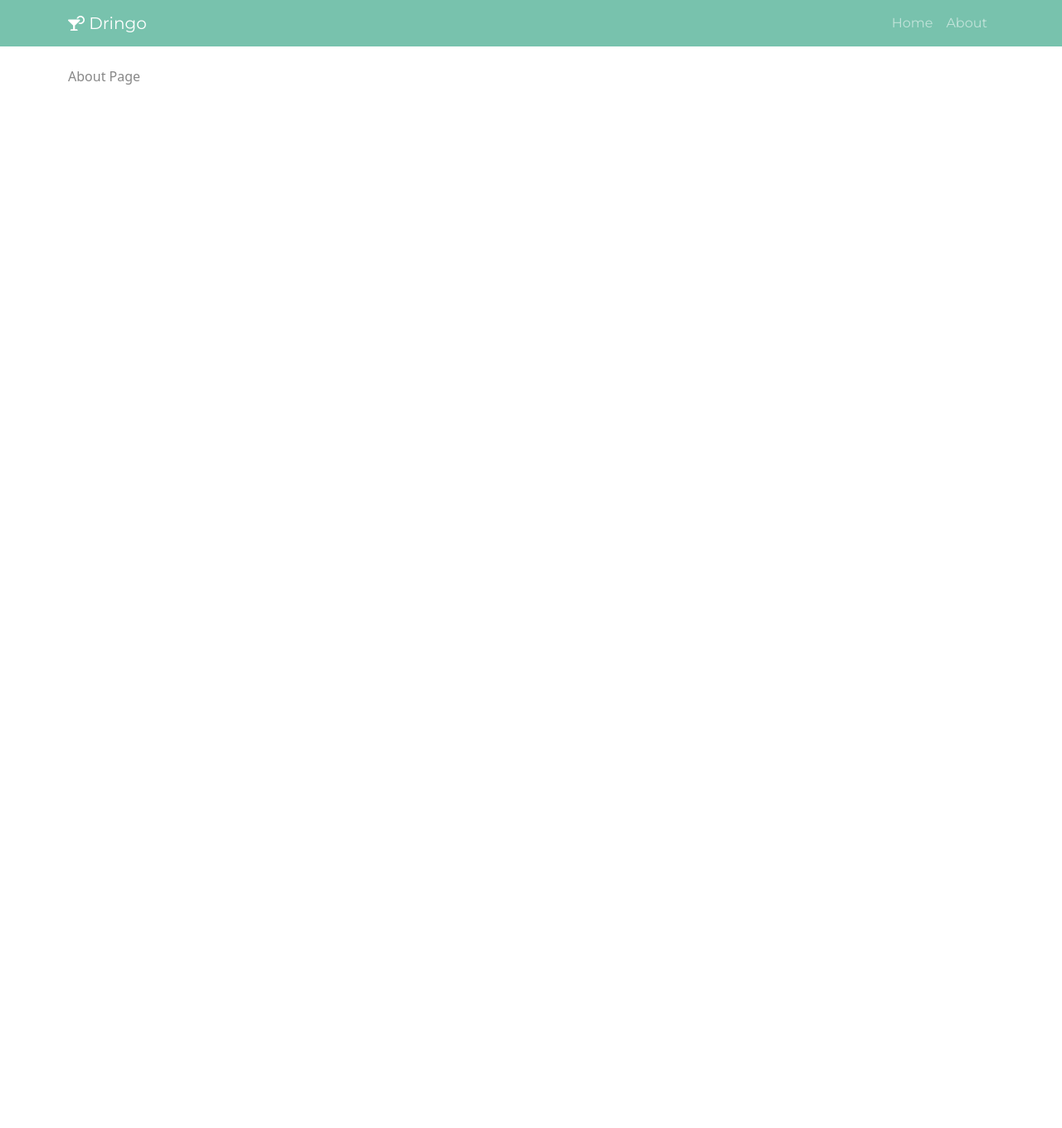
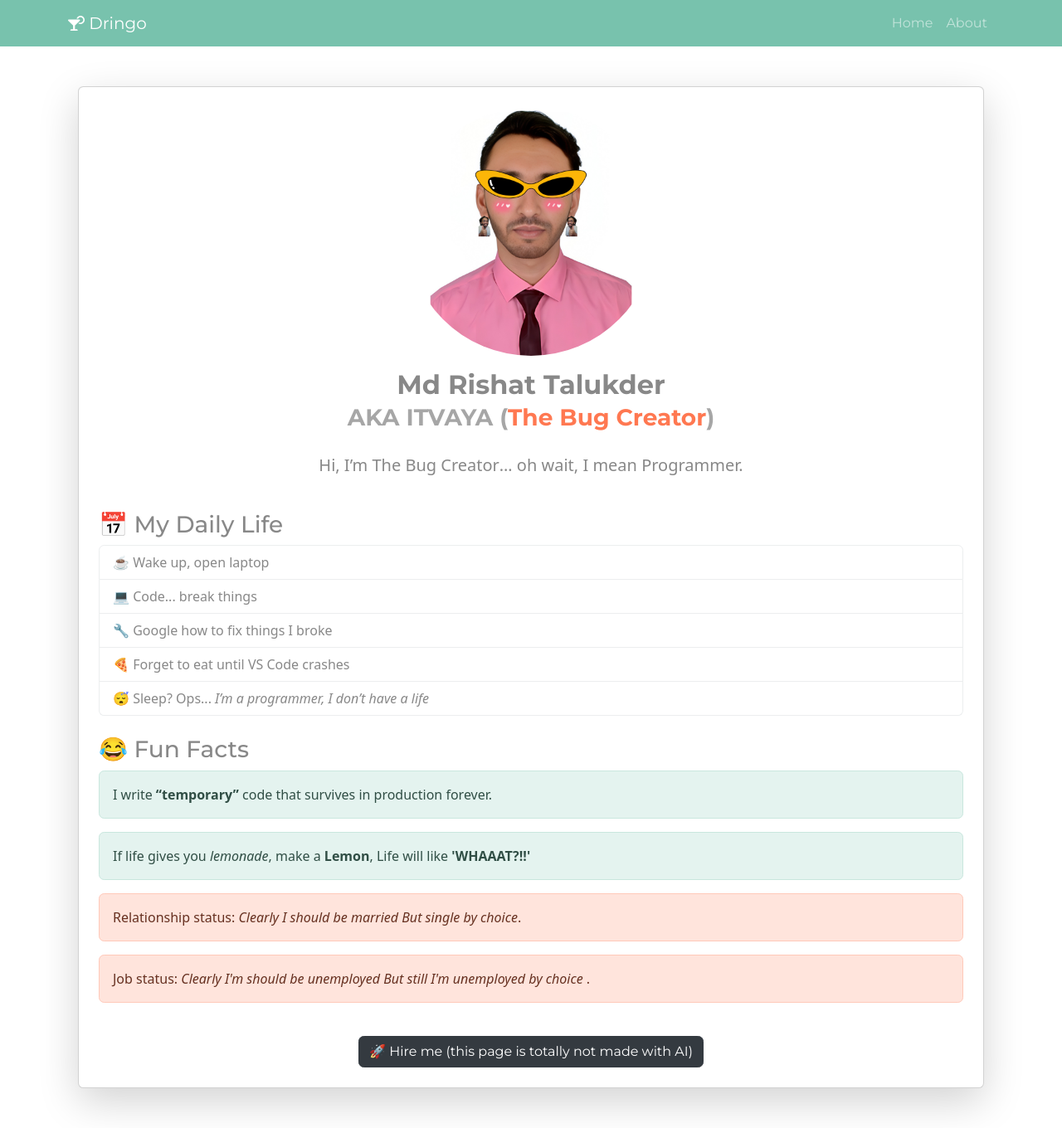
Before and after one commit to RishatTalukder/React-API-Project, a React (Vite) app: page /about in a window 1280 px wide. Shown: the whole page at 83% size. Before the commit the page ends 800 px from the top, so only its background shows below. Built offline with nearby package versions, Linux system fonts and the light colour scheme.

Commit message:
Implement code changes to enhance functionality and improve performance

```diff
--- a/src/pages/About.jsx
+++ b/src/pages/About.jsx
@@ -1,7 +1,73 @@
-import { memo } from "react";
+// About.jsx
+import React, { memo } from "react";
+import noice from '../noice.png';
+const About = () => {
+  return (
+    <div className="container my-5">
+      <div className="card shadow-lg p-4">
+        {/* Top Image Section */}
+        <div className="text-center mb-3">
+          <img
+            src={noice}
+            className="img-fluid rounded-circle"
+            style={{ width: "300px", height: "300px", objectFit: "cover" }}
+            alt="Profile"
+          />
+        </div>
 
-const About = () => {
-  return <div>About Page</div>;
+        {/* Name Section */}
+        <h2 className="text-center fw-bold mb-4">
+          Md Rishat Talukder <br />
+          <small className="text-muted">
+            AKA ITVAYA (<span className="text-danger">The Bug Creator</span>)
+          </small>
+        </h2>
+
+        {/* Intro Section */}
+        <p className="lead text-center">
+          Hi, I’m <strong>The Bug Creator</strong>… oh wait, I mean Programmer.
+        </p>
+
+        {/* Daily Life Section */}
+        <div className="mt-4">
+          <h3>📅 My Daily Life</h3>
+          <ul className="list-group">
+            <li className="list-group-item">☕ Wake up, open laptop</li>
+            <li className="list-group-item">💻 Code... break things</li>
+            <li className="list-group-item">🔧 Google how to fix things I broke</li>
+            <li className="list-group-item">🍕 Forget to eat until VS Code crashes</li>
+            <li className="list-group-item">
+              😴 Sleep? Ops... <em>I’m a programmer, I don’t have a life</em>
+            </li>
+          </ul>
+        </div>
+
+        {/* Meme Section */}
+        <div className="mt-4">
+          <h3>😂 Fun Facts</h3>
+          <div className="alert alert-primary" role="alert">
+            I write <strong>“temporary”</strong> code that survives in production forever.
+          </div>
+          <div className="alert alert-primary" role="alert">
+            If life gives you <i>lemonade</i>, make a <strong>Lemon</strong>, Life will like <b>'WHAAAT?!!'</b>
+          </div>
+          <div className="alert alert-danger" role="alert">
+            Relationship status: <em>Clearly I should be married But single by choice</em>.
+          </div>
+          <div className="alert alert-danger" role="alert">
+            Job status: <em>Clearly I'm should be unemployed But still I'm unemployed by choice </em>.
+          </div>
+        </div>
+
+        {/* Footer Section */}
+        <div className="text-center mt-4">
+          <button className="btn btn-dark">
+            🚀 Hire me (this page is totally not made with AI)
+          </button>
+        </div>
+      </div>
+    </div>
+  );
 };
 
 export default memo(About);
```
Also changed, not shown: src/noice.png (added).
